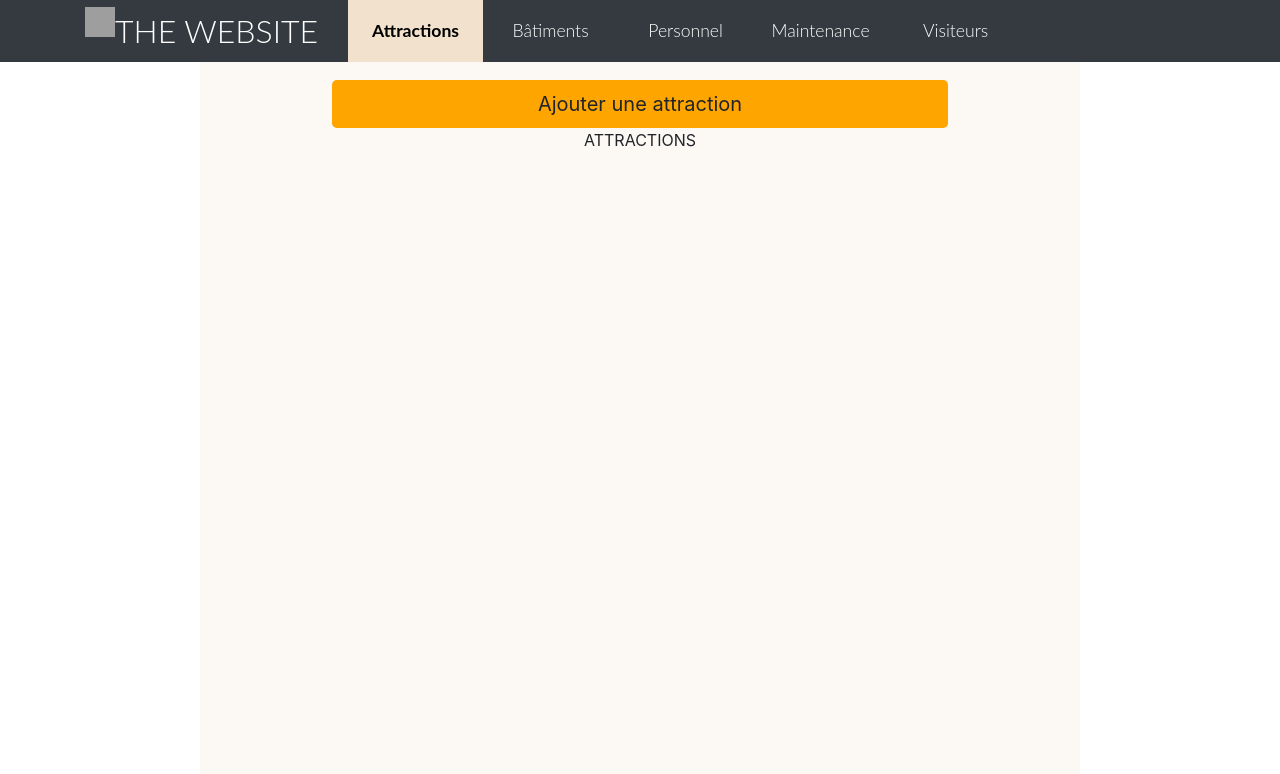
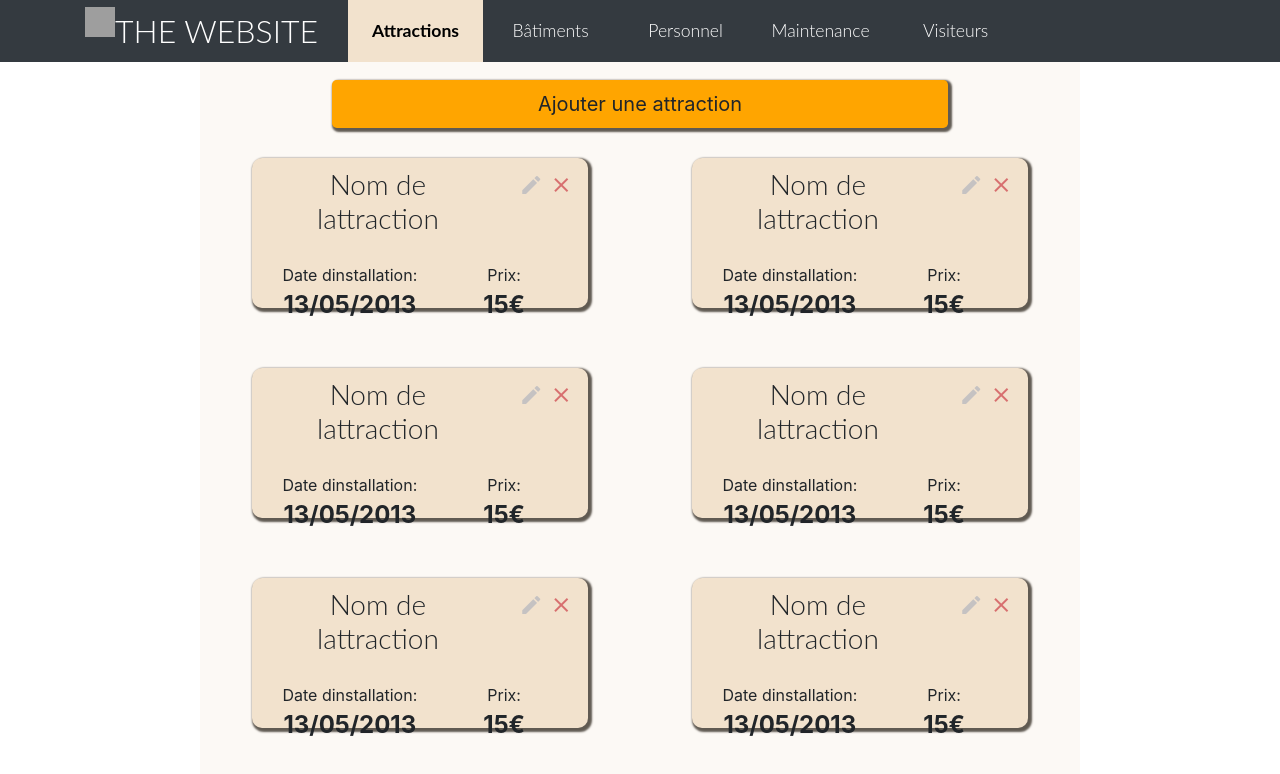
Before and after one commit to maxsock/UI_PROJECT, a React (Create React App) app: page /attractions in a window 1280 px wide. Shown: the top 774 px of the page. Built offline with nearby package versions, Linux system fonts and the light colour scheme; grey boxes are pictures that could not be loaded.

Commit message:
Attraction Cards component added

```diff
--- a/public/index.html
+++ b/public/index.html
@@ -10,6 +10,7 @@
       homescreen on Android. See https://developers.google.com/web/fundamentals/web-app-manifest/
     -->
     <link rel="manifest" href="%PUBLIC_URL%/manifest.json">
+    <link rel="stylesheet" href="https://fonts.googleapis.com/icon?family=Material+Icons"/>
     <!--
       Notice the use of %PUBLIC_URL% in the tags above.
       It will be replaced with the URL of the `public` folder during the build.
--- a/src/App.css
+++ b/src/App.css
@@ -27,6 +27,7 @@
   margin-top: 60px;
   margin-left: 200px;
   margin-right: 200px;
+  min-width: 800px;
   height: 900px;
   background-color: #fcf9f5;
 }
--- a/src/App.js
+++ b/src/App.js
@@ -1,7 +1,5 @@
 import React, { Component } from 'react';
-import { Button } from 'reactstrap';
 import Navbar from './Components/Navbar/Navbar.js'
-import logo from './logo.svg';
 import './App.css';
 import Router from './Components/Router.js'
 
--- a/src/Components/Attraction/Attraction.css
+++ b/src/Components/Attraction/Attraction.css
@@ -3,5 +3,10 @@
   background-color: orange;
   margin:0 auto;
   display: block;
-    width: 70%;
+  margin-bottom: 30px;
+  width: 70%;
 }
+
+.card {
+  margin-top: 400px !important;
+}
--- a/src/Components/Attraction/Attraction.js
+++ b/src/Components/Attraction/Attraction.js
@@ -1,13 +1,32 @@
 import React from 'react';
 import './Attraction.css'
+import AttractionCard from '../AttractionCard/AttractionCard.js'
 
 export default class Attraction extends React.Component {
   render() {
     return (
-        <div>
-          <button type="button" class="btn btn-lg btn-block" id="addElement" > Ajouter une attraction </button>
-          ATTRACTIONS
-        </div>
+          <div class="container">
+            <div class="row justify-content-md-center">
+            <button type="button" class="btn btn-lg btn-block" id="addElement" > Ajouter une attraction </button>
+            </div>
+            <div class="row  justify-content-around">
+              <DisplayCards/>
+            </div>
+          </div>
+
     );
+    function DisplayCards(){
+      var cards = []
+      for(var i = 0; i < 6; i++) {
+        cards.push(<div class="col col-lg-5">
+          <AttractionCard class="card"/>
+        </div>)
+
+      }
+      return cards;
+
+    }
   }
+
+
 }
--- /dev/null
+++ b/src/Components/AttractionCard/AttractionCard.css
@@ -0,0 +1,52 @@
+#card {
+  width: 100%;
+  min-width: 300px;
+  height: 150px;
+  border-radius: 10px;
+  background-color: #F2E2CD;
+  margin-bottom: 60px;
+  box-shadow: 2px 2px 2px 2px #605a52;
+}
+
+.material-icons {
+  font-size: 1.5em;
+}
+
+.edit {
+  color: #C5C2C2;
+}
+
+.icon > .edit:hover {
+  color: #767474;
+  cursor: default;
+}
+
+.clear {
+  color: #d76f6f;
+}
+
+.icon > .clear:hover {
+  color: #bd1010;
+  cursor: default;
+}
+
+h3 {
+  padding-top: 10px !important;
+  padding-bottom: 20px;
+  font-family: 'Lato', sans-serif !important;
+  font-weight: 300 !important;
+}
+
+.icon {
+  padding-top: 15px !important;
+}
+
+.info {
+  text-align: center;
+  font-weight: bold;
+  font-size: 1.5em;
+}
+
+.btn {
+  box-shadow: 2px 2px 2px 2px #605a52;
+}
--- /dev/null
+++ b/src/Components/AttractionCard/AttractionCard.js
@@ -0,0 +1,38 @@
+import React from 'react';
+import './AttractionCard.css'
+
+export default class AttractionCard extends React.Component {
+  render() {
+    return (
+        <div id="card" class="container">
+          <div class="row title">
+            <div class="col col-lg-9">
+            <h3> Nom de lattraction </h3>
+            </div>
+            <div class="col col-lg-1 icon ">
+             <i class="material-icons edit" data-toggle="tooltip" data-placement="top" title="Modifier">create</i>
+             </div>
+             <div class="col col-lg-1 icon">
+              <i class="material-icons clear" data-toggle="tooltip" data-placement="top" title="Supprimer">clear</i>
+              </div>
+             </div>
+              <div class="row ">
+               <div class="col col-lg-7">
+                  Date dinstallation:
+               </div>
+               <div class="col col-lg-4">
+                  Prix:
+               </div>
+            </div>
+            <div class="row ">
+              <div class="col col-lg-7 info">
+                 13/05/2013
+              </div>
+              <div class="col col-lg-4 info">
+                 15€
+              </div>
+          </div>
+        </div>
+    );
+  }
+}
--- a/src/Components/Navbar/Navbar.css
+++ b/src/Components/Navbar/Navbar.css
@@ -2,6 +2,7 @@
   background-color: black;
   position: fixed;
   top:0;
+  z-index:2;
   overflow: hidden;
   width: 100%;
   padding : 0;
@@ -15,7 +16,7 @@
   font-weight: 300;
 }
 
-.nav-item.active {
+.active {
     background-color: #F2E2CD !important;
 }
 
```
Also changed, not shown: src/Icons/edit.png (added).
